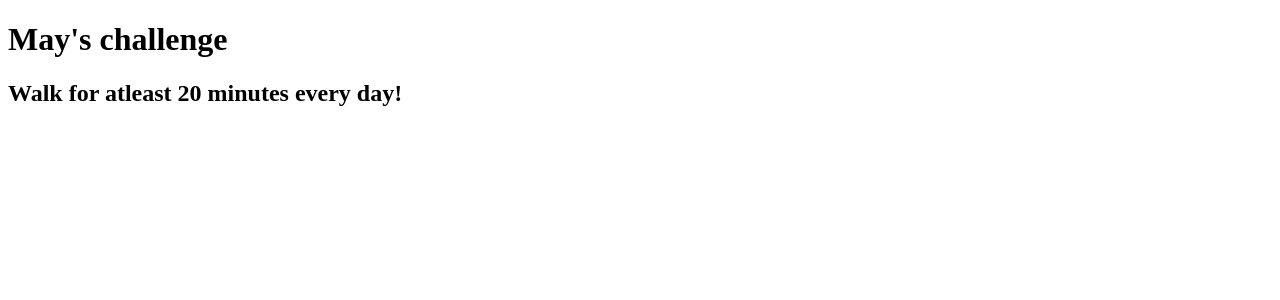
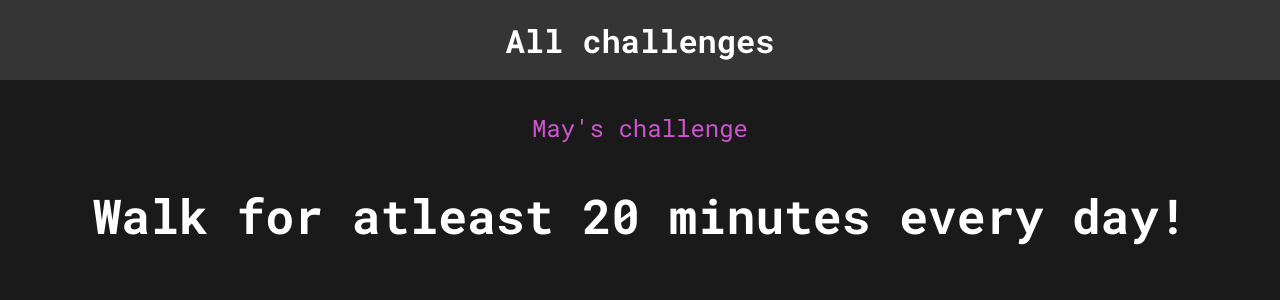
Before and after one commit to ragul-kachiappan/django-blog, a Django app: page /challenges/may/ in a window 1280 px wide. Shown: the top 300 px of the page. Run offline with Django 4.2, Linux system fonts and the light colour scheme.

Commit message:
feat/added new templates

```diff
--- /dev/null
+++ b/monthly_challenges/challenges_app/static/challenges_app/challenge.css
@@ -0,0 +1,23 @@
+h1,
+h2 {
+
+    text-align: center;
+    color: white;
+}
+
+h1 {
+    font-size: 1.5rem;
+    margin: 2rem 0 1rem 0;
+    font-weight: normal;
+    color: #cf54cf;
+}
+
+h2 {
+    font-size: 3rem;
+    font-weight: bold;
+}
+
+p {
+    text-align: center;
+    color: white;
+}
--- /dev/null
+++ b/monthly_challenges/challenges_app/static/challenges_app/includes/header.css
@@ -0,0 +1,28 @@
+header {
+    width: 100%;
+    height: 5rem;
+    background-color: #353535;
+
+}
+
+header nav {
+    width: 100%;
+    height: 100%;
+    display: flex;
+    justify-content: center;
+    align-items: center;
+
+}
+
+header nav a {
+    color: white;
+    font-size: 2rem;
+    font-weight: bold;
+    text-decoration: none;
+}
+
+header nav a:hover,
+header nav a:active {
+    color: #cf54a6;
+
+}
--- a/monthly_challenges/challenges_app/templates/challenges_app/challenge.html
+++ b/monthly_challenges/challenges_app/templates/challenges_app/challenge.html
@@ -1,10 +1,19 @@
 {% extends "base.html" %}
+{% load static %}
+
+{% block css_files %}
+  <link rel="stylesheet" href="{% static "challenges_app/challenges.css" %}">
+  <link rel="stylesheet" href="{% static "challenges_app/includes/header.css" %}">
+  <link rel="stylesheet" href="{% static "challenges_app/challenge.css" %}">
+{% endblock css_files %}
+
 
 {% block page_title %}
   {{ month | title }}'s challenge
 {% endblock %}
 
 {% block content %}
+  {% include "challenges_app/includes/header.html" %}
   <h1>{{ month | title }}'s challenge</h1>
   {% if text is not None %}
     <h2>{{ text }}</h2>
--- /dev/null
+++ b/monthly_challenges/challenges_app/templates/challenges_app/includes/header.html
@@ -0,0 +1,6 @@
+
+<header>
+    <nav>
+      <a href="{% url "index" %}">All challenges</a>
+    </nav>
+</header>
--- a/monthly_challenges/challenges_app/urls.py
+++ b/monthly_challenges/challenges_app/urls.py
@@ -2,7 +2,7 @@ from django.urls import path
 from . import views
 
 urlpatterns = [
-    path("", views.challenge_list),
+    path("", views.challenge_list, name="index"),
     path("<int:month>/", views.monthly_challenge_number),
     path("<str:month>/", views.monthly_challenge, name="month_challenge"),
 ]
--- a/monthly_challenges/challenges_app/views.py
+++ b/monthly_challenges/challenges_app/views.py
@@ -1,5 +1,5 @@
 from django.shortcuts import render, redirect
-from django.http import HttpResponse, HttpResponseNotFound, HttpResponseRedirect
+from django.http import Http404, HttpResponseNotFound, HttpResponseRedirect
 from django.urls import reverse
 # from django.template.loader import render_to_string
 # Create your views here.
@@ -8,8 +8,8 @@ monthly_challenges = {
     "january": "Eat no meat for the entire month",
     "february": "Walk for atleast 20 minutes every day!",
     "march": "Learn Django for at least 20 minutes every day!",
+    "may": "Walk for atleast 20 minutes every day!",
     "april": "Eat no meat for the entire month",
-    "may": "Walk for atleast 20 minutes every day!",
     "june": "Learn Django for at least 20 minutes every day!",
     "july": "Eat no meat for the entire month",
     "august": "Walk for atleast 20 minutes every day!",
@@ -39,7 +39,7 @@ def monthly_challenge(request, month):
         }
         return render(request, "challenges_app/challenge.html", context)
     except:
-        return HttpResponseNotFound("<h1>This month is not supported!</h1>")
+        raise Http404()
 
 def challenge_list(request):
     month_keys = list(monthly_challenges.keys())
--- a/monthly_challenges/monthly_challenges/settings.py
+++ b/monthly_challenges/monthly_challenges/settings.py
@@ -120,6 +120,10 @@ USE_TZ = True
 
 STATIC_URL = 'static/'
 
+STATICFILES_DIRS = [
+    BASE_DIR / "static"
+]
+
 # Default primary key field type
 # https://docs.djangoproject.com/en/4.1/ref/settings/#default-auto-field
 
--- /dev/null
+++ b/monthly_challenges/static/styles.css
@@ -0,0 +1,12 @@
+
+@import url('https://fonts.googleapis.com/css2?family=Roboto+Mono:wght@400;700&display=swap');
+
+html {
+    font-family: 'Roboto Mono', monospace;
+}
+
+body {
+    margin: 0;
+    background-color: #1a1a1a;
+
+}
--- a/monthly_challenges/templates/base.html
+++ b/monthly_challenges/templates/base.html
@@ -1,3 +1,4 @@
+{% load static %}
 <!DOCTYPE html>
 <html lang="en">
 <head>
@@ -5,6 +6,10 @@
     <meta http-equiv="X-UA-Compatible" content="IE=edge">
     <meta name="viewport" content="width=device-width, initial-scale=1.0">
     <title>{% block page_title %}My Challenges{% endblock %}</title>
+    <link rel="stylesheet" href="{% static "styles.css" %}">
+    {% block css_files %}
+
+    {% endblock %}
 </head>
 <body>
 
```
Also changed, not shown: monthly_challenges/challenges_app/static/challenges_app/challenges.css (added, +40 -0 lines), monthly_challenges/challenges_app/templates/challenges_app/index.html (+6 -1 lines), monthly_challenges/templates/404.html (added, +10 -0 lines).
